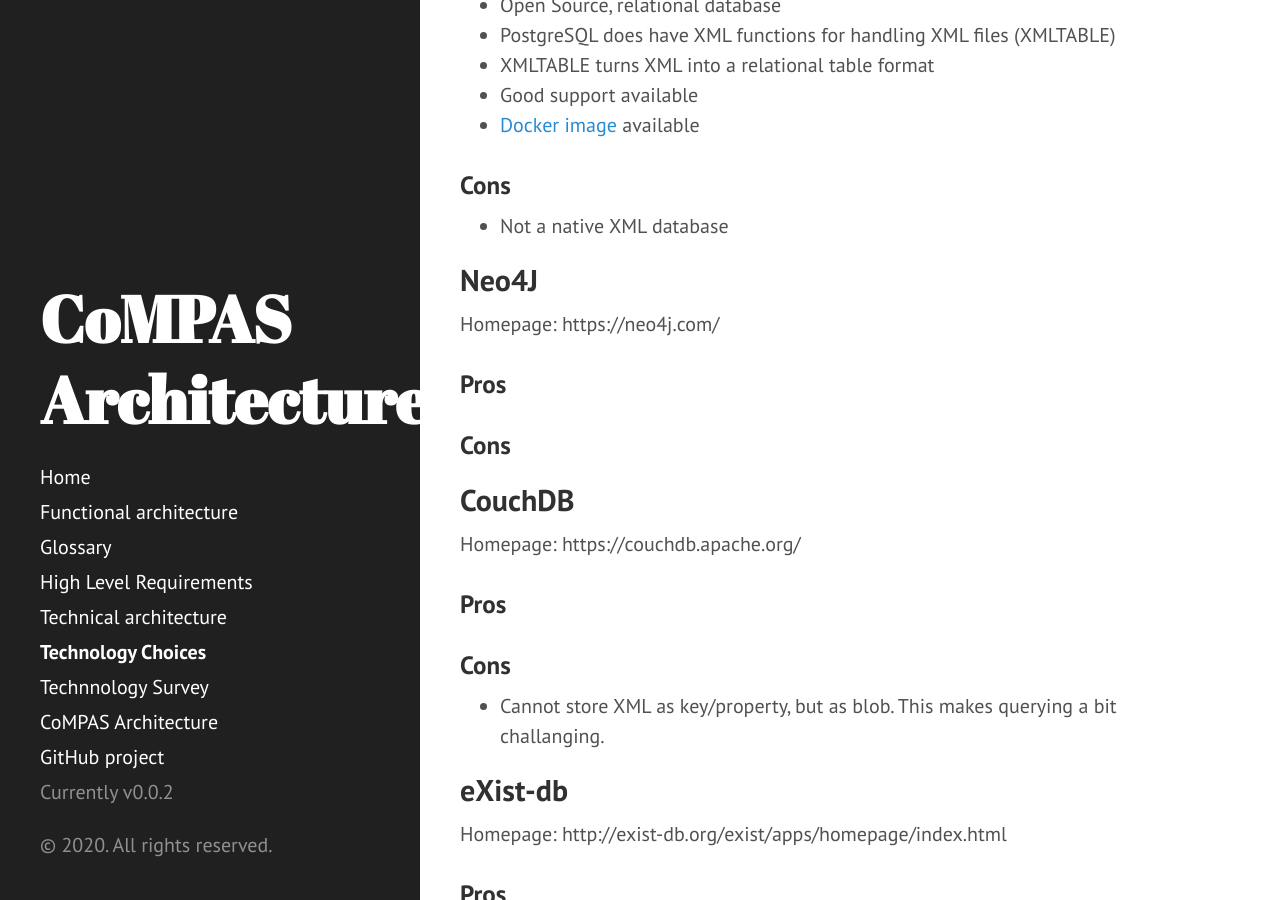
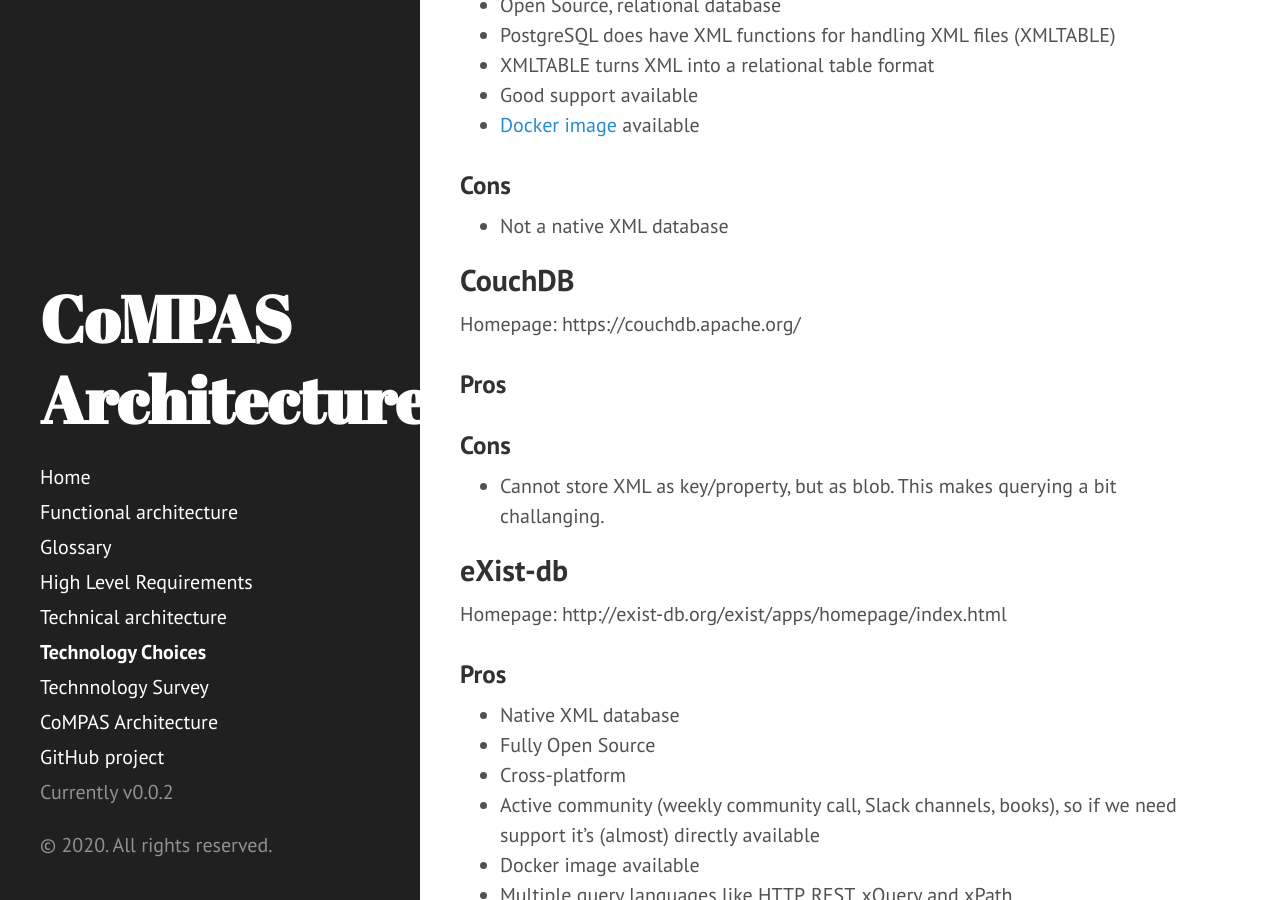
Before and after one commit to com-pas/compas-architecture, a Jekyll site: the page built from TECHNOLOGY_CHOICES.md, in a window 1280 px wide and 900 px high, scrolled down 755 px. Built offline with Jekyll 4.4.1, drawn with Linux system fonts in a browser that asks for light colours; our own code applies the rules of GitHub Pages for plain Markdown files.

Commit message:
Remove unused Neo4J database suggestion
Signed-off-by: Rob Tjalma <rob@tjalma.com>

```diff
--- a/TECHNOLOGY_CHOICES.md
+++ b/TECHNOLOGY_CHOICES.md
@@ -17,11 +17,6 @@ Homepage: https://www.postgresql.org/
 
 ### Cons
 - Not a native XML database
-
-## Neo4J
-Homepage: https://neo4j.com/
-### Pros
-### Cons
 
 ## CouchDB
 Homepage: https://couchdb.apache.org/
```
